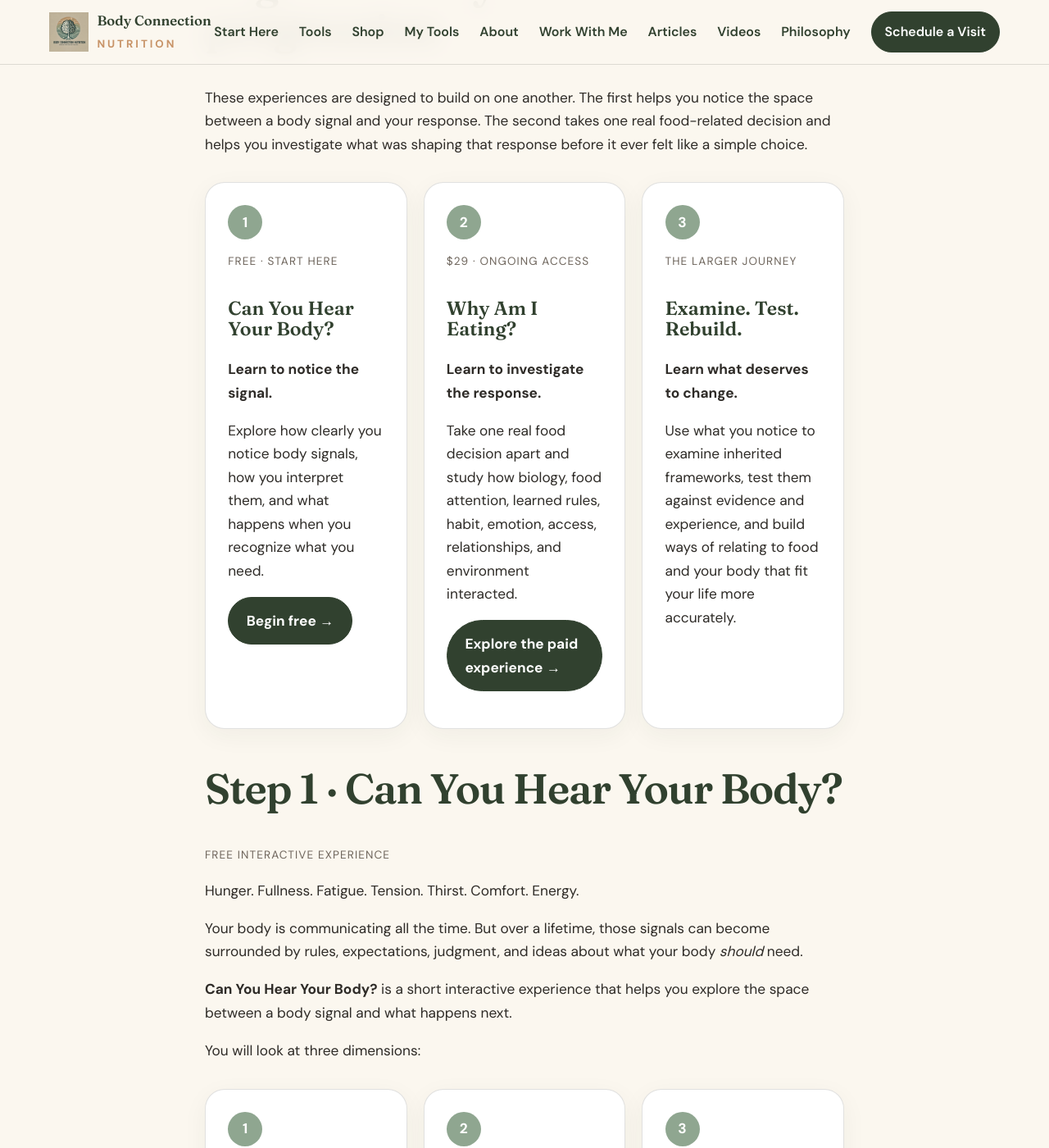
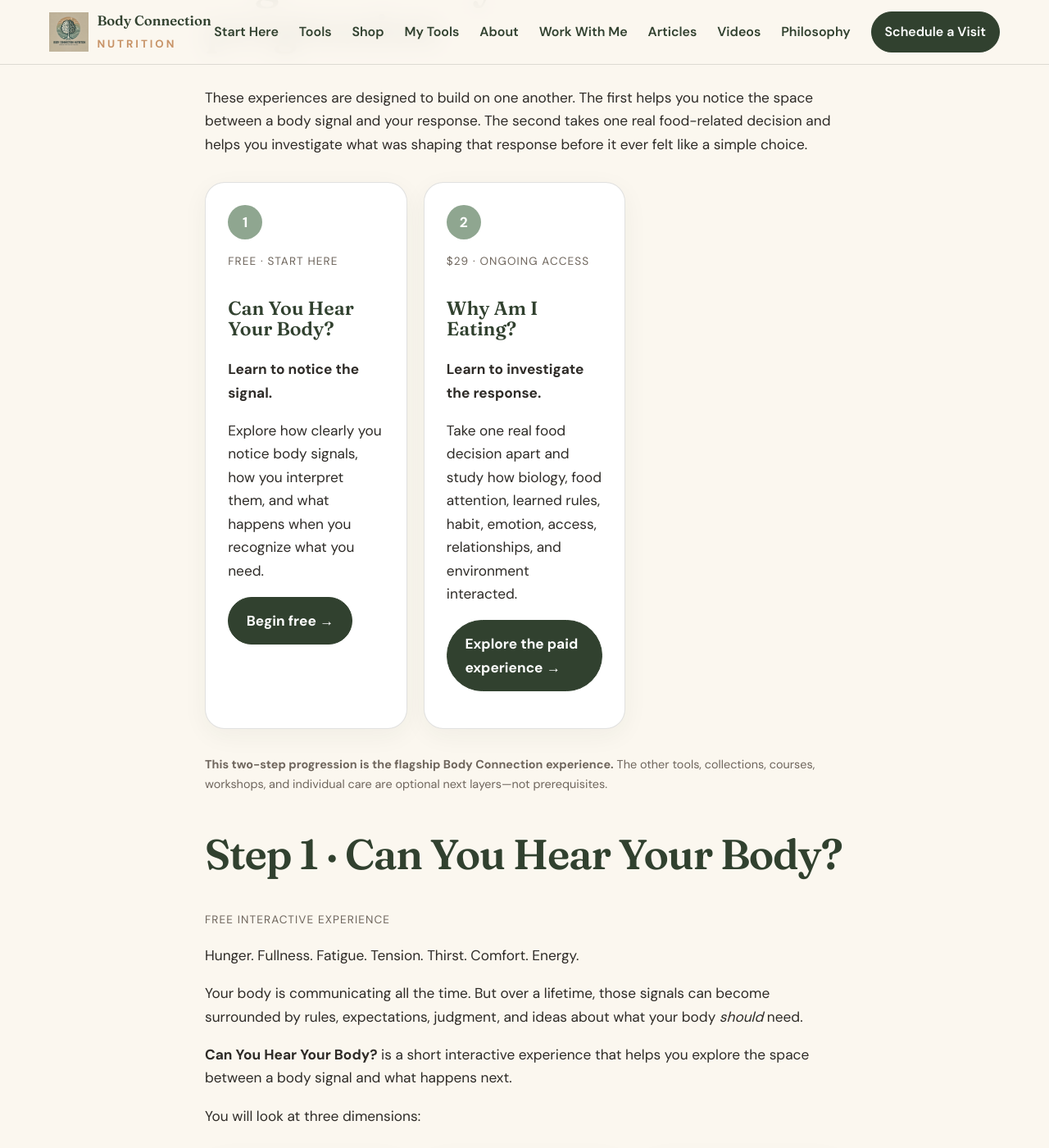
Before and after one commit to BodyConnectionNutrition/Nov-10-build, a Jekyll site: the page built from start-here.md, in a window 1280 px wide and 1400 px high, scrolled down 1372 px. Shown: the whole window at 82% size. Built offline with Jekyll 4.4.1, drawn with Linux system fonts in a browser that asks for light colours; some of the changed text lies outside the part shown.

Commit message:
Make the two-step experience the site flagship

```diff
--- a/start-here.md
+++ b/start-here.md
@@ -21,7 +21,7 @@ We begin by noticing the signals, assumptions, learned rules, and automatic inte
 
 These experiences are designed to build on one another. The first helps you notice the space between a body signal and your response. The second takes one real food-related decision and helps you investigate what was shaping that response before it ever felt like a simple choice.
 
-<div class="three-grid" style="margin:2rem 0">
+<div class="cards" style="margin:2rem 0">
   <article class="card">
     <span class="number">1</span>
     <p class="post-meta">FREE · Start here</p>
@@ -38,14 +38,9 @@ These experiences are designed to build on one another. The first helps you noti
     <p>Take one real food decision apart and study how biology, food attention, learned rules, habit, emotion, access, relationships, and environment interacted.</p>
     <p><a class="button" href="/why-am-i-eating/">Explore the paid experience →</a></p>
   </article>
-  <article class="card">
-    <span class="number">3</span>
-    <p class="post-meta">The larger journey</p>
-    <h3>Examine. Test. Rebuild.</h3>
-    <p><strong>Learn what deserves to change.</strong></p>
-    <p>Use what you notice to examine inherited frameworks, test them against evidence and experience, and build ways of relating to food and your body that fit your life more accurately.</p>
-  </article>
 </div>
+
+<p class="trust-line"><strong>This two-step progression is the flagship Body Connection experience.</strong> The other tools, collections, courses, workshops, and individual care are optional next layers—not prerequisites.</p>
 
 ## Step 1 · Can You Hear Your Body?
 
@@ -136,9 +131,9 @@ The paid educational work is where I bring together nutrition science, behaviora
   <article class="card"><span class="number">3</span><h3>Rebuild</h3><p>Develop frameworks better aligned with evidence, your body, your values, and the life you are actually living.</p></article>
 </div>
 
-## Where the process can lead
+## When you want another layer
 
-The free experience and **Why Am I Eating?** are not isolated products. They are the opening of a learning path that lets you choose how much structure and support you want.
+The flagship progression stands on its own. If it raises another question, the wider Body Connection path lets you choose how much additional structure or support you want.
 
 <div class="cards" style="margin:2rem 0">
   <article class="card"><p class="post-meta">Free insight</p><h3>Notice</h3><p>Make a body signal, automatic interpretation, nutrition claim, or repeated choice visible.</p><p><a class="text-link" href="/tools/">Explore free tools →</a></p></article>
```
